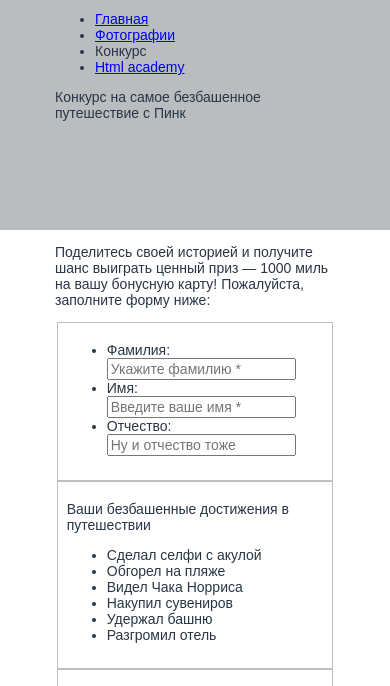
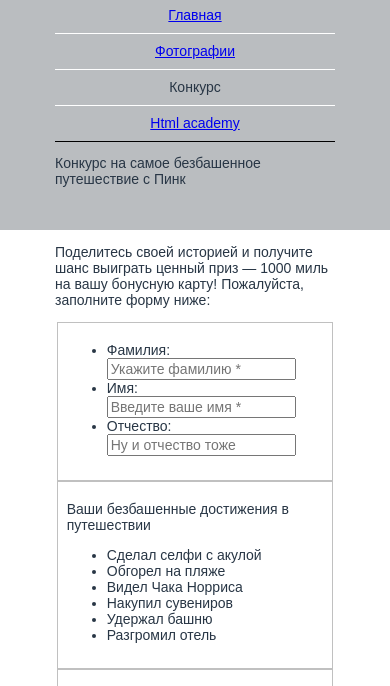
Before and after one commit to doshchicyn/922101-pink-17, a website: page source/form.html in a window 390 px wide. Shown: the part 95-781 px from the top of the page. Drawn offline with nearby package versions, Linux system fonts and the light colour scheme; files that its build step writes are made by us from their sources.

```diff
--- /dev/null
+++ b/source/less/blocks/mobile-apps.less
@@ -0,0 +1,6 @@
+.mobile-apps {
+  height: 733px;
+  background-image: url("../../img/bg-back-mobile@1x.jpg");
+  background-size: 100% auto;
+  background-repeat: no-repeat;
+}
--- a/source/less/blocks/page-header.less
+++ b/source/less/blocks/page-header.less
@@ -1,4 +1,6 @@
 .page-header {
+  // position: absolute;
+  top: 0;
   height: 325px;
   background-color: rgba(29, 38, 49, 0.3);
   padding-top: 22px;
@@ -20,3 +22,17 @@
   display: block;
   width: 90px;
 }
+
+.page-header__list {
+  padding: 0;
+  margin: 0;
+  list-style: none;
+}
+
+.site-list__item {
+  display: flex;
+  justify-content: center;
+  padding: 10px 0;
+  box-shadow: 0 1px 0 0 rgb(0, 0, 0),
+    inset 0 1px 0 0 rgb(255, 255, 255);
+}
--- a/source/less/style.less
+++ b/source/less/style.less
@@ -1,5 +1,6 @@
+@import "variables.less";
 @import "normalize.less";
-@import "variables.less";
 @import "fonts.less";
 @import "scaffolding.less";
 @import "blocks/page-header.less";
+// @import "blocks/mobile-apps.less";
```
